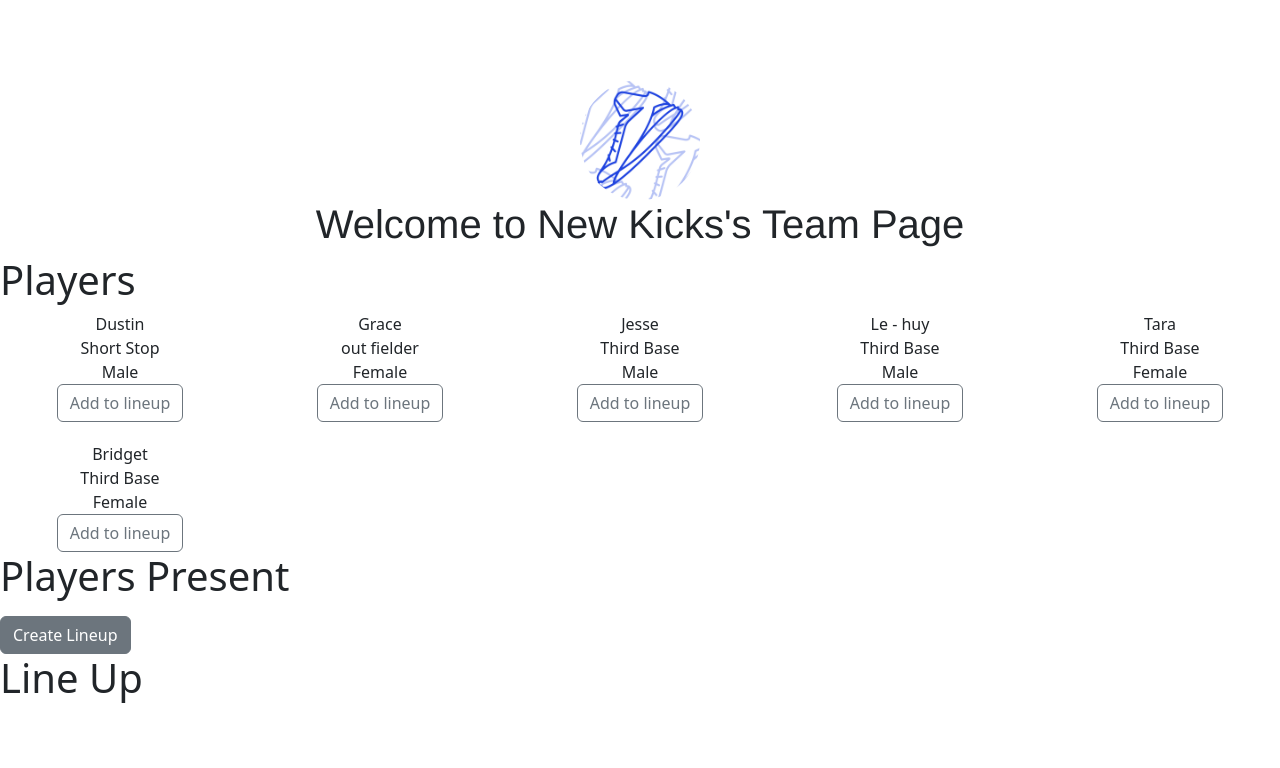
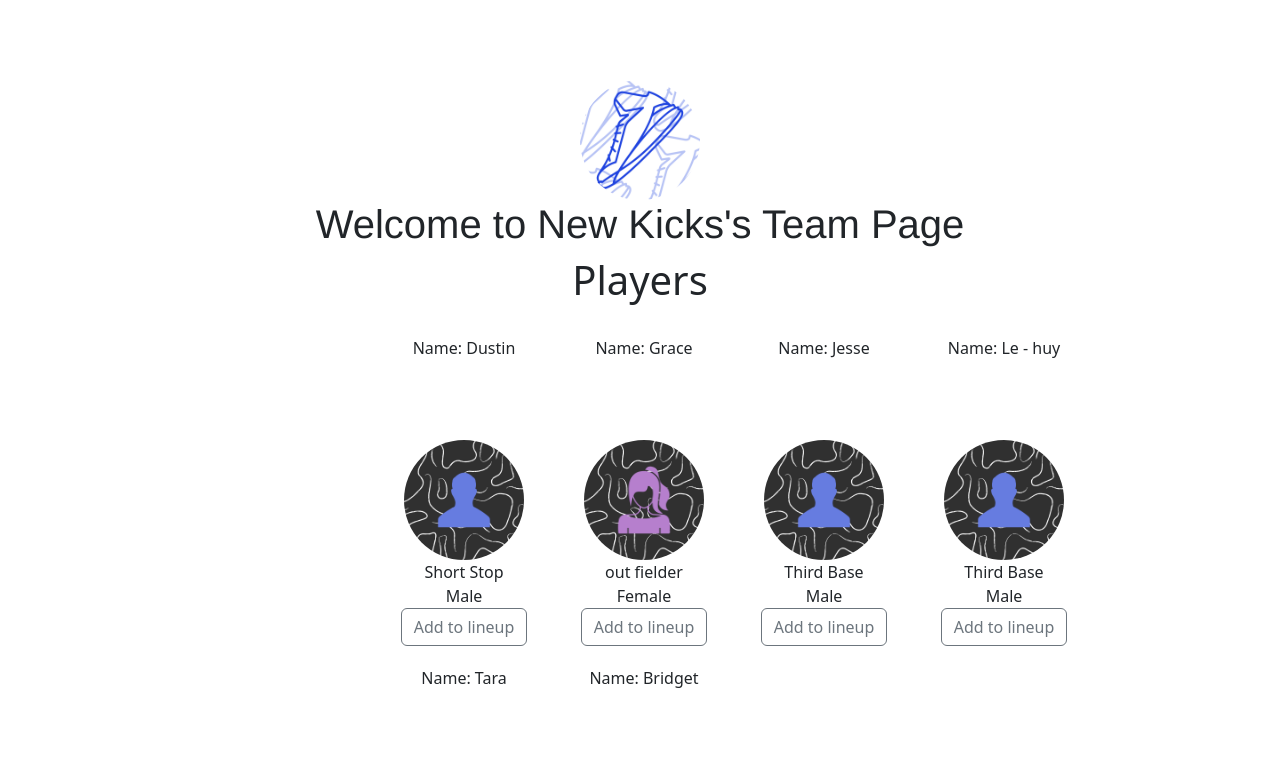
Before and after one commit to jrymnd/ReactApp1, a React (Create React App) app: page / in a window 1280 px wide. Shown: the top 768 px of the page. Built offline with nearby package versions, Linux system fonts and the light colour scheme.

Commit message:
centered icons

```diff
--- a/src/App.css
+++ b/src/App.css
@@ -59,12 +59,18 @@
 
 .grid-container {
   display: grid;
-  grid-template-columns: repeat(auto-fit, minmax(200px, 1fr));
+  grid-template-columns: 10rem 10rem 10rem 10rem ;
   grid-gap: 20px;
+  width: 40%;
+  margin-left: auto;
+  margin-right: auto;
+
 }
 
 .grid-item {
   background-color: #f2f2f2;
   padding: 20px;
   border-radius: 5px;
+  margin-left: auto;
+  margin-right: auto;
 }
--- a/src/components/lists/TeamList.js
+++ b/src/components/lists/TeamList.js
@@ -13,25 +13,39 @@ const [sortedBlist, setSortedBlist] = useState([])
 
 
 const lineUp = blist.map(player =>
-    <li key={player.name}>
+    <div classname="grid-item" key={player.name}>
         Name: {player.name}
+        <br />
+        <img
+          className='avatar'
+          src={player.imageUrl}
+          alt={'Photo of ' + player.name}
+          style={{
+          width: player.imageSize,
+          height: player.imageSize
+        }}
+          />
         <br />
         Postion: {player.position}
         <br />
         <br />
-    </li>
+    </div>
     );
 
 
 const listPlayers = players.map(player =>
 <div classname="grid-item" key={player.name}>
-        {/* <img
+        Name: {player.name}
+        <br />
+        <img
           className='avatar'
           src={player.imageUrl}
           alt={'Photo of ' + player.name}
-          /> */}
-
-        {player.name}
+          style={{
+          width: player.imageSize,
+          height: player.imageSize
+        }}
+          />
         <br />
         {player.position}
         <br />
@@ -44,20 +58,23 @@ const listPlayers = players.map(player =>
 );
 
 const sortedLineup = sortedBlist.map(player =>
-    <li key={player.name}>
+    <div classname="grid-item" key={player.name}>
             <img
           className='avatar'
           src={player.imageUrl}
           alt={'Photo of' + player.name}
+          style={{
+            width: player.imageSize,
+            height: player.imageSize
+          }}
           />
-    Name: {player.name}
+    {player.name}
     <br/>
-    Postion: {player.position}
+    {player.position}
     <br />
     {player.male ? 'Male' : 'Female'}
     <br />
-    <br />
-</li>
+</div>
 );
 
 
@@ -77,7 +94,8 @@ function onButtonClick({blist}){
     const boygirl = males.reduce((acc, curr, index) => {
         if (index < females.length) {
         return[...acc,curr,females[index]];
-    } else {
+    }
+    else {
         return[...acc,curr];
     }
     },[]);
@@ -87,8 +105,6 @@ function onButtonClick({blist}){
 
     setSortedBlist(genderSortedBlist)
 
-    alert(`${females.length} & ${males.length}`)
-
     };
 
 
@@ -97,23 +113,30 @@ function onButtonClick({blist}){
 
 return (
 
-    <div>
-
+    <div className="textCenter">
     <h1>Players</h1>
-
+    <br />
     <div className="textCenter grid-container">{listPlayers}</div>
-
-
+    <br />
+    <br />
+    <br />
+    <br />
 <h1>Players Present</h1>
-    <ul>{lineUp}</ul>
+    <div className="textCenter grid-container">{lineUp}</div>
     <Button className='buttonCenter' onClick={() => onButtonClick({blist})}>
-                Create Lineup
+        Create Lineup
     </Button>
-
+    <br />
+    <br />
+    <br />
+    <br />
     <h1>Line Up</h1>
-    <ul>{sortedLineup}</ul>
-
-
+    <br />
+    <div className="textCenter grid-container">{sortedLineup}</div>
+    <br />
+    <br />
+    <br />
+    <br />
     </div>
 
 );
--- a/src/playersList.js
+++ b/src/playersList.js
@@ -3,37 +3,42 @@ export const players = [
     name: 'Dustin',
     position: 'Short Stop',
     imageUrl: "./boy icon.png",
+    imageSize: 120,
     male: true
 },
 {
     name: 'Grace',
     position: 'out fielder',
     imageUrl: "./girl_icon.png",
+    imageSize: 120,
     male: false
 },
 {
     name: 'Jesse',
     position: 'Third Base',
     imageUrl: "./boy icon.png",
+    imageSize: 120,
     male: true
 },
 {
     name: 'Le - huy',
     position: 'Third Base',
     imageUrl: "./boy icon.png",
+    imageSize: 120,
     male: true
 },
 {
     name: 'Tara',
     position: 'Third Base',
     imageUrl: "./girl_icon.png",
-
+    imageSize: 120,
     male: false
 },
 {
     name: 'Bridget',
     position: 'Third Base',
     imageUrl: "./girl_icon.png",
+    imageSize: 120,
     male: false
 }
 ]
```
